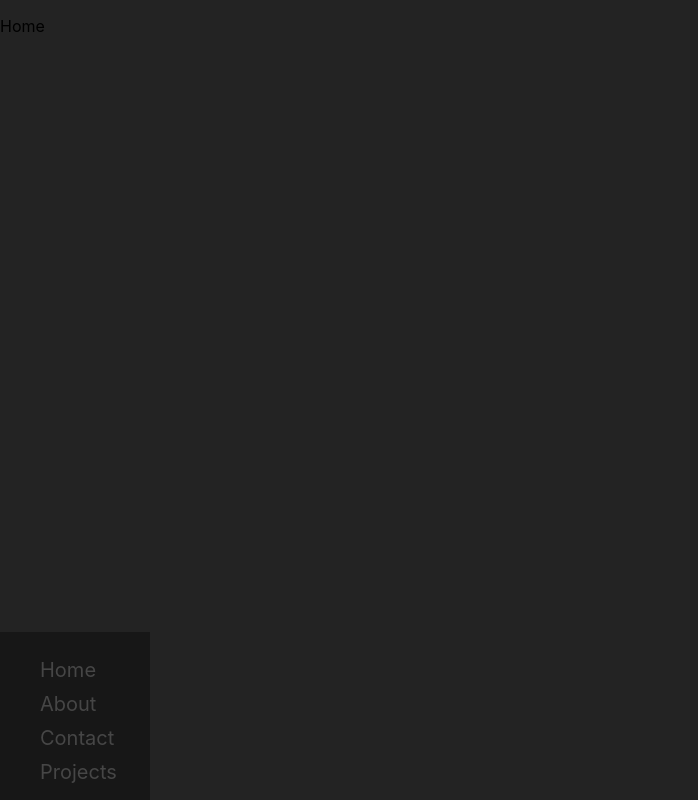
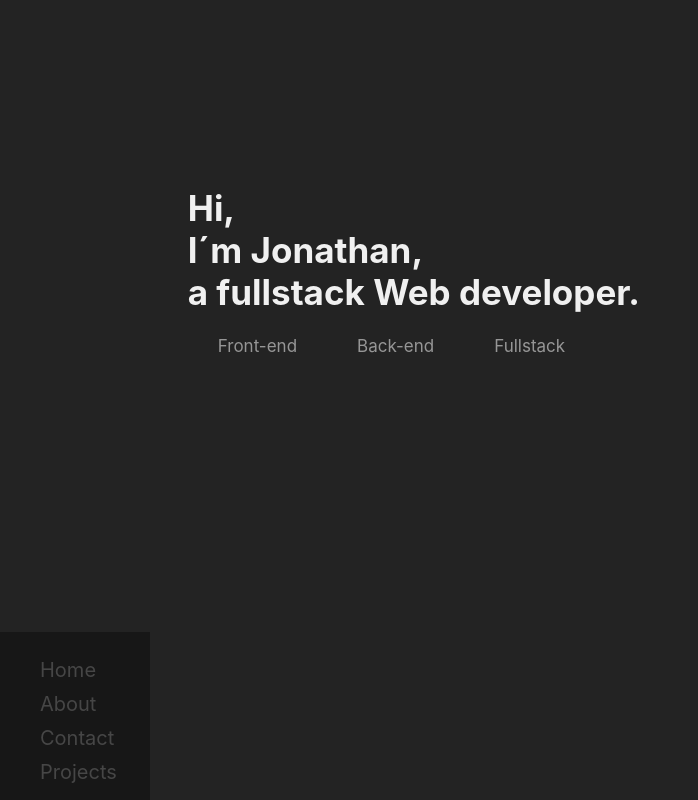
Before and after one commit to joohnyfranzen/My-Portfolio, a React (Create React App) app: page / in a window 1280 px wide. Shown: the whole page, without its empty margins (0-698 px from the left). Built offline with nearby package versions, Linux system fonts and the light colour scheme.

Commit message:
Home.css

```diff
--- a/src/Screens/Home.css
+++ b/src/Screens/Home.css
@@ -0,0 +1,92 @@
+.name-container{
+    height: 65vh;
+    width: 50%;
+    display: flex;
+    align-items: center;
+    justify-content: flex-end;
+}
+.name-container h1{
+    color: rgb(240, 240, 240);
+    font-size: 35px;
+}
+.down-container p{
+    display: inline-flex;
+    margin: 0 30px;
+    font-size: 17px;
+    color: rgb(150, 150, 150);
+}
+
+.name-container h1:hover
+{
+        -webkit-animation: swing 1s ease;
+        animation: swing 1s ease;
+        -webkit-animation-iteration-count: 1;
+        animation-iteration-count: 1;
+}
+
+@-webkit-keyframes swing
+{
+    15%
+    {
+        -webkit-transform: translateX(10px);
+        transform: translateX(10px);
+    }
+    30%
+    {
+        -webkit-transform: translateX(-10px);
+       transform: translateX(-10px);
+    }
+    50%
+    {
+        -webkit-transform: translateX(6px);
+        transform: translateX(6px);
+    }
+    65%
+    {
+        -webkit-transform: translateX(-6px);
+        transform: translateX(-6px);
+    }
+    80%
+    {
+        -webkit-transform: translateX(4px);
+        transform: translateX(4px);
+    }
+    100%
+    {
+        -webkit-transform: translateX(0);
+        transform: translateX(0);
+    }
+}
+@keyframes swing
+{
+    15%
+    {
+        -webkit-transform: translateX(5px);
+        transform: translateX(5px);
+    }
+    30%
+    {
+        -webkit-transform: translateX(-5px);
+        transform: translateX(-5px);
+    }
+    50%
+    {
+        -webkit-transform: translateX(3px);
+        transform: translateX(3px);
+    }
+    65%
+    {
+        -webkit-transform: translateX(-3px);
+        transform: translateX(-3px);
+    }
+    80%
+    {
+        -webkit-transform: translateX(4px);
+        transform: translateX(4px);
+    }
+    100%
+    {
+        -webkit-transform: translateX(0);
+        transform: translateX(0);
+    }
+}
--- a/src/Screens/Home.js
+++ b/src/Screens/Home.js
@@ -1,7 +1,26 @@
+import "./Home.css"
 export default function Home() {
     return(
         <div>
-            <p>Home</p>
+            <div className="name-container">
+                <div className="in-container">
+                    <h1>Hi, <br/>
+                        I´m Jonathan, <br/>
+                        a fullstack Web developer.
+                    </h1>
+                    <div className="down-container">
+                        <p>
+                            Front-end
+                            </p>
+                            <p>
+                            Back-end
+                            </p>
+                            <p>
+                            Fullstack
+                            </p>
+                    </div>
+                </div>
+            </div>
         </div>
     )
 }
```
